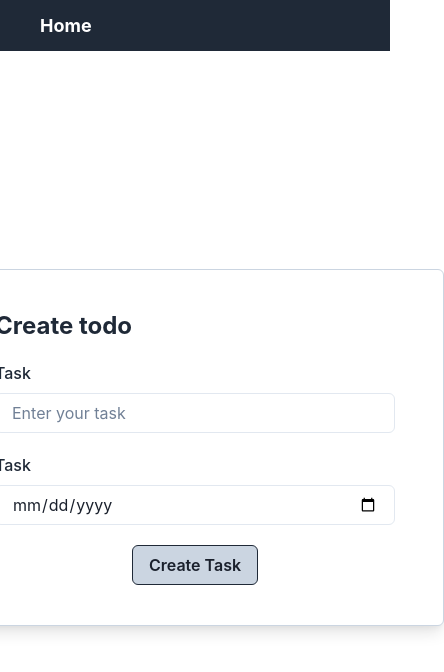
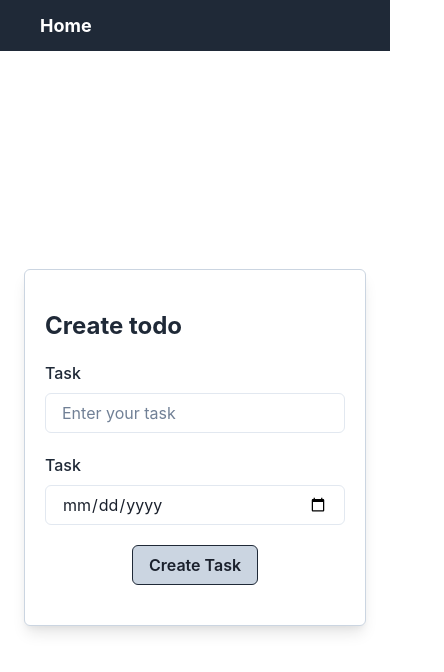
Before and after one commit to shreya2057/day1_task_todo, a React (Vite) app: page /create in a window 390 px wide. Shown: the top 672 px of the page, 444 px wide, since content can reach past the window. Built offline with nearby package versions, Linux system fonts and the light colour scheme.

Commit message:
Responsive design

```diff
--- a/src/screens/Create.tsx
+++ b/src/screens/Create.tsx
@@ -9,7 +9,8 @@ import {
     Button,
     Center,
     Alert,
-    AlertIcon
+    AlertIcon,
+    useBreakpointValue
 } from "@chakra-ui/react";
 import { SubmitHandler, useForm } from "react-hook-form";
 import NavBar from "../components/Navbar";
@@ -22,7 +23,9 @@ function CreateTodo(){
     const {register, handleSubmit, formState:{errors}} = useForm<TaskData>(); //The form uses data which is of type TaskData
     const [alertVisible, setVisible] = useState<Boolean>(false);
     const [alertMessage, setAlertMessage] = useState<string>("");
-    const navigate = useNavigate()
+    const navigate = useNavigate();
+    const textFieldWidth = useBreakpointValue({"sm": 200, "base": 300, "md":400});
+    const textFieldPaddingHorizontal = useBreakpointValue({"sm":5, "base": 5, "md": 12})
     // create_task -> function with type SubmitHandler<TaskData>
     //             -> parameter type will be TaskData
     // SubmitHandler -> generic type provided by react-hook-form to define
@@ -62,13 +65,13 @@ function CreateTodo(){
             }
 
             <Flex p={10} width={"100%"} h={"100%"} justify={"center"} align={"center"}>
-                <Box bgColor={"white"} px={12} py={10} h={"min-content"} borderWidth={"thin"} borderRadius={"md"} borderColor={"#cbd5e1"} shadow={"lg"}>
+                <Box bgColor={"white"} px={textFieldPaddingHorizontal} py={10} h={"min-content"} borderWidth={"thin"} borderRadius={"md"} borderColor={"#cbd5e1"} shadow={"lg"}>
                     <Heading size={"lg"} textColor={"#1f2937"}>Create todo</Heading>
                     <form onSubmit={handleSubmit(create_task)}>
                         <FormControl marginY={5} isInvalid={!!errors.taskName}>
                             <FormLabel htmlFor="task" textColor={"#1f2937"}>Task</FormLabel>
                             <Input
-                                width={400}
+                                width={textFieldWidth}
                                 id="task"
                                 placeholder="Enter your task"
                                 type="text"
@@ -92,7 +95,7 @@ function CreateTodo(){
                         <FormControl marginY={5} isInvalid={!!errors.date}>
                             <FormLabel htmlFor="task" textColor={"#1f2937"}>Task</FormLabel>
                             <Input
-                                width={400}
+                                width={textFieldWidth}
                                 id="task"
                                 placeholder="Enter your task"
                                 type="date"
```
